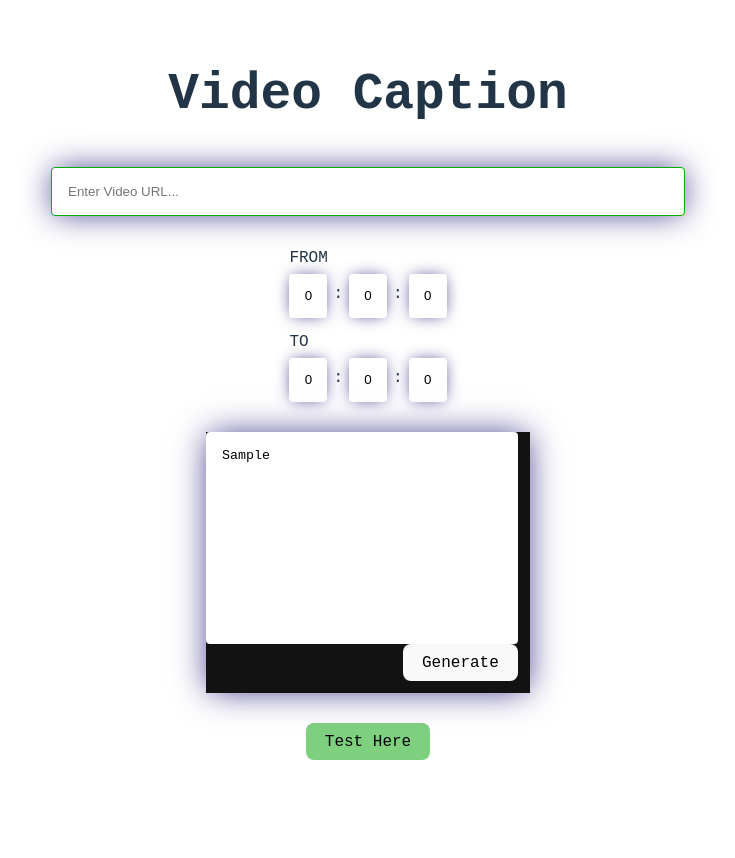
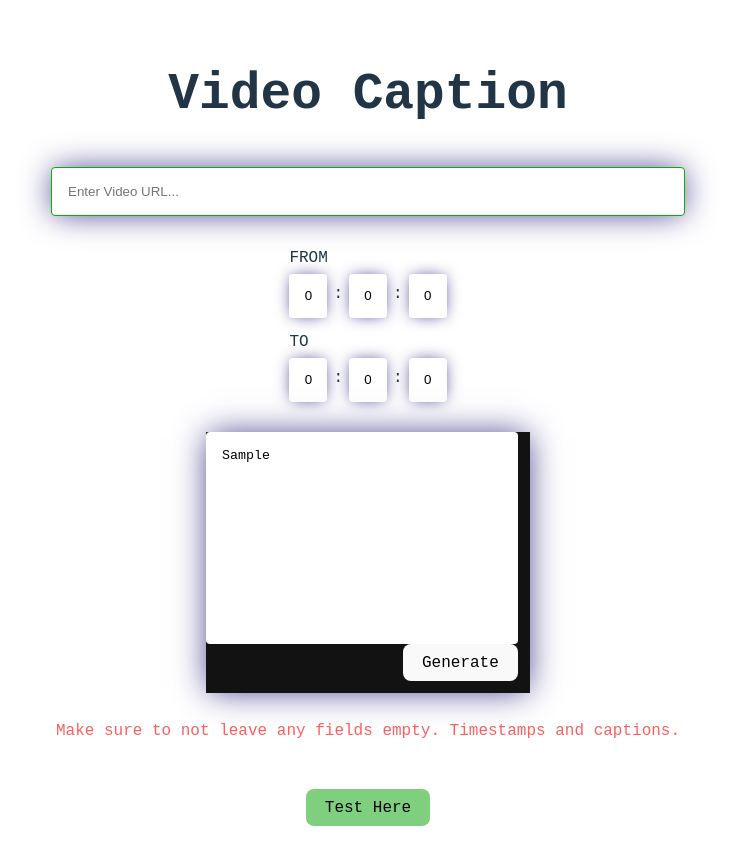
Before and after one commit to negeek7/video-caption-generator, a React (Vite) app: page / in a window 1280 px wide. Both pictures are taken after typing "Sample" into the empty fields and a click on the button "Generate". Shown: the whole page, without its empty margins (272-1007 px from the left). Before the commit the page ends 800 px from the top, so only its background shows below. Built offline with nearby package versions, Linux system fonts and the light colour scheme; a web font is replaced by a local one.

Commit message:
generate caption validation

```diff
--- a/src/App.jsx
+++ b/src/App.jsx
@@ -14,7 +14,7 @@ function App() {
   const [startingTimestamp, setStartingTimestamp] = useState(0)
   const [endingTimestamp, setEndingTimestamp] = useState(0)
   const [captionText, setCaptionText] = useState('')
-  const [generateError, setGenerateError] = useState()
+  const [generateError, setGenerateError] = useState(false)
   const [captionData, setCaptionData] = useState({})
   const [isVideoPlayerOpen, setIsVideoPlayerOpen] = useState(false)
 
@@ -38,10 +38,15 @@ function App() {
   }, [captionText])
 
   const generateCaption = () => {
+    if(!startingTimestamp || !endingTimestamp || !captionText){
+      setGenerateError(true)
+      return;
+    }
     try {
       let obj = {}
       obj[startingTimestamp] = { timeStart: startingTimestamp, timeEnd: endingTimestamp, text: captionText }
       setCaptionData({ ...captionData, ...obj })
+      setGenerateError(false)
     } catch (e) {
       console.log(e)
     }
@@ -81,6 +86,10 @@ function App() {
         generateCaption={generateCaption}
       />
 
+      {
+        generateError && <p className={styles.generateError}>Make sure to not leave any fields empty. Timestamps and captions.</p>
+      }
+
 
       <button className={styles.testbutton} onClick={handleVideoPlayerModal}>Test Here</button>
 
--- a/styles/app.module.css
+++ b/styles/app.module.css
@@ -18,3 +18,6 @@
 .testbutton:hover{
     background-color: #83e883;
 }
+.generateError{
+    color: #ff0000a0
+}
```
